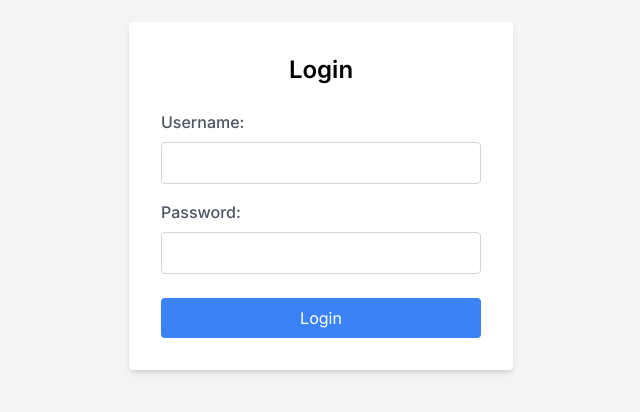
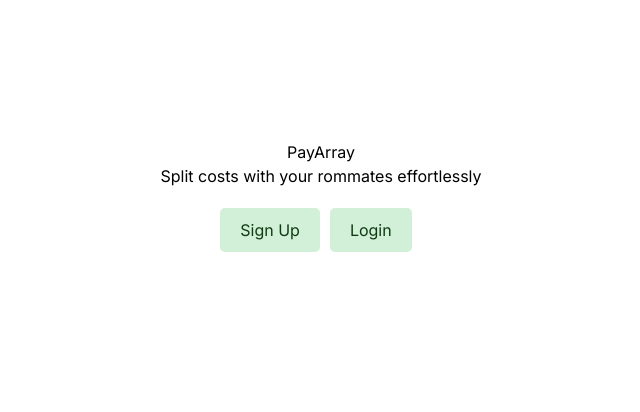
Before and after one commit to rit628/Pay-Array, a Next.js app in the folder frontend/: page / in a window 1280 px wide. Shown: the part 204-616 px from the top of the page, without its empty margins (319-959 px from the left). Built offline with nearby package versions, Linux system fonts and the light colour scheme.

Commit message:
fixed landing page

```diff
--- a/frontend/app/(auth)/register/page.tsx
+++ /dev/null
@@ -1,3 +0,0 @@
-export default function Register() {
-    return <h1>Register</h1>;
-}
--- /dev/null
+++ b/frontend/app/(auth)/signup/page.tsx
@@ -0,0 +1,3 @@
+export default function SignUp() {
+    return <h1>Sign Up</h1>;
+}
--- a/frontend/app/globals.css
+++ b/frontend/app/globals.css
@@ -4,8 +4,8 @@
 
 :root {
   --foreground-rgb: 0, 0, 0;
-  --background-start-rgb: 214, 219, 220;
-  --background-end-rgb: 255, 255, 255;
+  --background-start-rgb: 0, 0, 0;
+  --background-end-rgb: 0, 0, 0;
 }
 
 @media (prefers-color-scheme: dark) {
@@ -16,18 +16,38 @@
   }
 }
 
-body {
-  color: rgb(var(--foreground-rgb));
-  background: linear-gradient(
-      to bottom,
-      transparent,
-      rgb(var(--background-end-rgb))
-    )
-    rgb(var(--background-start-rgb));
-}
-
 @layer utilities {
   .text-balance {
     text-wrap: balance;
   }
 }
+
+.h1 {
+  font-size: 100px;
+}
+
+.container {
+  display: flex;
+  flex-direction: column;
+  align-items: center;
+  justify-content: center;
+  height: 100vh;
+}
+
+.button-container {
+  margin-top: 20px;
+}
+
+.button {
+  display: inline-block;
+  padding: 10px 20px;
+  background-color: #d1f0d7;
+  color: #0f3a12;
+  text-decoration: none;
+  border-radius: 5px;
+  margin-right: 10px;
+}
+
+.button:hover {
+  background-color: #0056b3;
+}
--- a/frontend/app/page.tsx
+++ b/frontend/app/page.tsx
@@ -1,156 +1,21 @@
-/*
-import Image from "next/image";
-
-export default function Home() {
-  return (
-    <main className="flex min-h-screen flex-col items-center justify-between p-24">
-      <div className="z-10 max-w-5xl w-full items-center justify-between font-mono text-sm lg:flex">
-        <p className="fixed left-0 top-0 flex w-full justify-center border-b border-gray-300 bg-gradient-to-b from-zinc-200 pb-6 pt-8 backdrop-blur-2xl dark:border-neutral-800 dark:bg-zinc-800/30 dark:from-inherit lg:static lg:w-auto  lg:rounded-xl lg:border lg:bg-gray-200 lg:p-4 lg:dark:bg-zinc-800/30">
-          Get started by editing&nbsp;
-          <code className="font-mono font-bold">app/page.tsx</code>
-        </p>
-        <div className="fixed bottom-0 left-0 flex h-48 w-full items-end justify-center bg-gradient-to-t from-white via-white dark:from-black dark:via-black lg:static lg:h-auto lg:w-auto lg:bg-none">
-          <a
-            className="pointer-events-none flex place-items-center gap-2 p-8 lg:pointer-events-auto lg:p-0"
-            href="https://vercel.com?utm_source=create-next-app&utm_medium=appdir-template&utm_campaign=create-next-app"
-            target="_blank"
-            rel="noopener noreferrer"
-          >
-            By{" "}
-            <Image
-              src="/vercel.svg"
-              alt="Vercel Logo"
-              className="dark:invert"
-              width={100}
-              height={24}
-              priority
-            />
-          </a>
-        </div>
-      </div>
-
-      <div className="relative flex place-items-center before:absolute before:h-[300px] before:w-full sm:before:w-[480px] before:-translate-x-1/2 before:rounded-full before:bg-gradient-radial before:from-white before:to-transparent before:blur-2xl before:content-[''] after:absolute after:-z-20 after:h-[180px] after:w-full sm:after:w-[240px] after:translate-x-1/3 after:bg-gradient-conic after:from-sky-200 after:via-blue-200 after:blur-2xl after:content-[''] before:dark:bg-gradient-to-br before:dark:from-transparent before:dark:to-blue-700 before:dark:opacity-10 after:dark:from-sky-900 after:dark:via-[#0141ff] after:dark:opacity-40 before:lg:h-[360px] z-[-1]">
-        <Image
-          className="relative dark:drop-shadow-[0_0_0.3rem_#ffffff70] dark:invert"
-          src="/next.svg"
-          alt="Next.js Logo"
-          width={180}
-          height={37}
-          priority
-        />
-      </div>
-
-      <div className="mb-32 grid text-center lg:max-w-5xl lg:w-full lg:mb-0 lg:grid-cols-4 lg:text-left">
-        <a
-          href="https://nextjs.org/docs?utm_source=create-next-app&utm_medium=appdir-template&utm_campaign=create-next-app"
-          className="group rounded-lg border border-transparent px-5 py-4 transition-colors hover:border-gray-300 hover:bg-gray-100 hover:dark:border-neutral-700 hover:dark:bg-neutral-800/30"
-          target="_blank"
-          rel="noopener noreferrer"
-        >
-          <h2 className={`mb-3 text-2xl font-semibold`}>
-            Docs{" "}
-            <span className="inline-block transition-transform group-hover:translate-x-1 motion-reduce:transform-none">
-              -&gt;
-            </span>
-          </h2>
-          <p className={`m-0 max-w-[30ch] text-sm opacity-50`}>
-            Find in-depth information about Next.js features and API.
-          </p>
-        </a>
-
-        <a
-          href="https://nextjs.org/learn?utm_source=create-next-app&utm_medium=appdir-template-tw&utm_campaign=create-next-app"
-          className="group rounded-lg border border-transparent px-5 py-4 transition-colors hover:border-gray-300 hover:bg-gray-100 hover:dark:border-neutral-700 hover:dark:bg-neutral-800/30"
-          target="_blank"
-          rel="noopener noreferrer"
-        >
-          <h2 className={`mb-3 text-2xl font-semibold`}>
-            Learn{" "}
-            <span className="inline-block transition-transform group-hover:translate-x-1 motion-reduce:transform-none">
-              -&gt;
-            </span>
-          </h2>
-          <p className={`m-0 max-w-[30ch] text-sm opacity-50`}>
-            Learn about Next.js in an interactive course with&nbsp;quizzes!
-          </p>
-        </a>
-
-        <a
-          href="https://vercel.com/templates?framework=next.js&utm_source=create-next-app&utm_medium=appdir-template&utm_campaign=create-next-app"
-          className="group rounded-lg border border-transparent px-5 py-4 transition-colors hover:border-gray-300 hover:bg-gray-100 hover:dark:border-neutral-700 hover:dark:bg-neutral-800/30"
-          target="_blank"
-          rel="noopener noreferrer"
-        >
-          <h2 className={`mb-3 text-2xl font-semibold`}>
-            Templates{" "}
-            <span className="inline-block transition-transform group-hover:translate-x-1 motion-reduce:transform-none">
-              -&gt;
-            </span>
-          </h2>
-          <p className={`m-0 max-w-[30ch] text-sm opacity-50`}>
-            Explore starter templates for Next.js.
-          </p>
-        </a>
-
-        <a
-          href="https://vercel.com/new?utm_source=create-next-app&utm_medium=appdir-template&utm_campaign=create-next-app"
-          className="group rounded-lg border border-transparent px-5 py-4 transition-colors hover:border-gray-300 hover:bg-gray-100 hover:dark:border-neutral-700 hover:dark:bg-neutral-800/30"
-          target="_blank"
-          rel="noopener noreferrer"
-        >
-          <h2 className={`mb-3 text-2xl font-semibold`}>
-            Deploy{" "}
-            <span className="inline-block transition-transform group-hover:translate-x-1 motion-reduce:transform-none">
-              -&gt;
-            </span>
-          </h2>
-          <p className={`m-0 max-w-[30ch] text-sm opacity-50 text-balance`}>
-            Instantly deploy your Next.js site to a shareable URL with Vercel.
-          </p>
-        </a>
-      </div>
-    </main>
-  );
-}
-*/
-import React from 'react';
+import Head from "next/head";
+import Link from 'next/link';
 
 const Home = () => {
   return (
-    <div className="flex min-h-screen items-center justify-center bg-gray-100">
-      <div className="bg-white p-8 rounded shadow-md w-96">
-        <h2 className="text-2xl font-semibold mb-6 text-center">Login</h2>
-
-        <div className="mb-4">
-          <label htmlFor="username" className="block text-gray-600 font-medium mb-2">
-            Username:
-          </label>
-          <input
-            type="text"
-            id="username"
-            className="w-full p-2 border border-gray-300 rounded focus:outline-none"
-            required
-          />
-        </div>
-
-        <div className="mb-6">
-          <label htmlFor="password" className="block text-gray-600 font-medium mb-2">
-            Password:
-          </label>
-          <input
-            type="password"
-            id="password"
-            className="w-full p-2 border border-gray-300 rounded focus:outline-none"
-            required
-          />
-        </div>
-
-        <button
-          type="submit"
-          className="w-full bg-blue-500 text-white p-2 rounded hover:bg-blue-600 focus:outline-none"
-        >
-          Login
-        </button>
+    <div className="container">
+      <Head>
+        <title>PayArray</title>
+      </Head>
+      <h1>PayArray</h1>
+      <p>Split costs with your rommates effortlessly</p>
+      <div className="button-container">
+        <Link href="/signup">
+          <button className="button">Sign Up</button>
+        </Link>
+        <Link href="/login">
+          <button className="button">Login</button>
+        </Link>
       </div>
     </div>
   );
```
Also changed, not shown: frontend/app/layout.tsx (line endings or trailing spaces).
